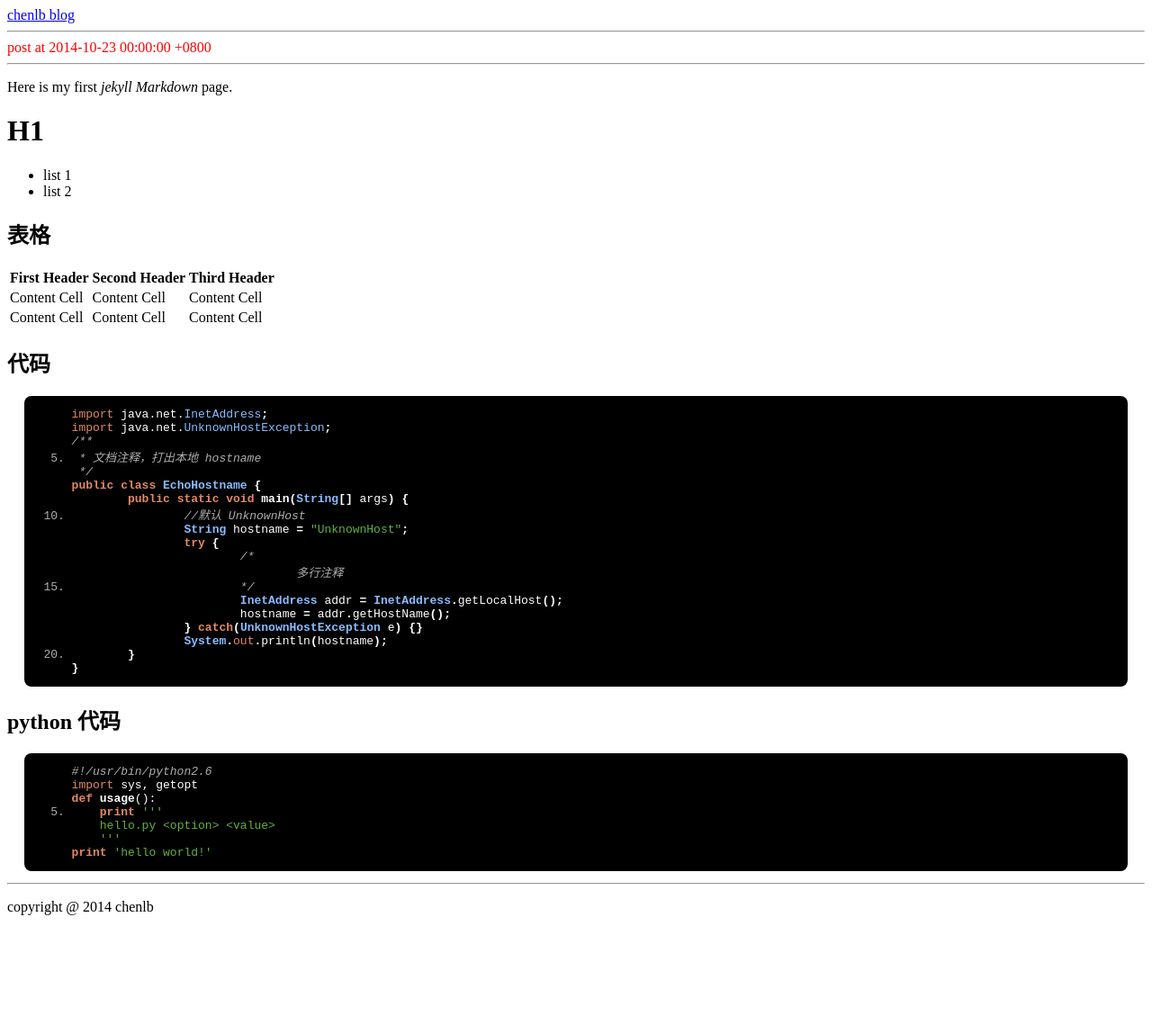
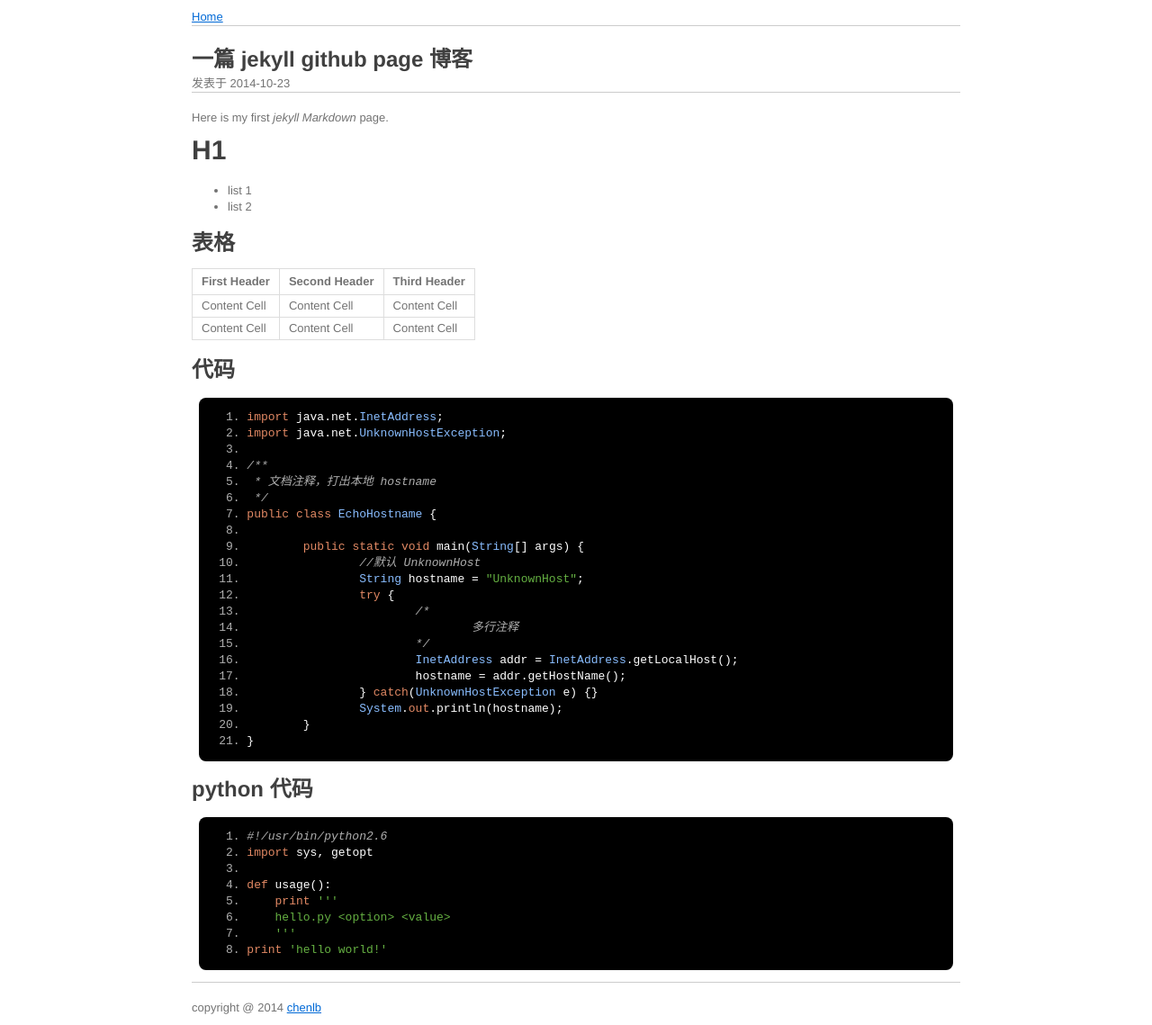
Before and after one commit to chenlb/chenlb.github.io, a Jekyll site: the page built from _posts/2014-10-23-jekyll-first.md, in a window 1280 px wide. Shown: the whole page at 90% size. Built offline with Jekyll 4.4.1, drawn with Linux system fonts in a browser that asks for light colours; before the commit the page ends 1033 px from its top, so only the background shows below that.

Commit message:
使用时间格式和 mou 风格的 css

```diff
--- a/_includes/footer.html
+++ b/_includes/footer.html
@@ -1 +1 @@
-<p>copyright @ 2014 chenlb</p>
+<p>copyright @ 2014 <a href="http://blog.chenlb.com" target="_blank">chenlb</a></p>
--- a/_includes/head.html
+++ b/_includes/head.html
@@ -1 +1 @@
-<a href="http://blog.chenlb.com">chenlb blog</a>
+<a href="/">Home</a>
--- a/_layouts/default.html
+++ b/_layouts/default.html
@@ -1,7 +1,8 @@
+<!doctype html>
 <html>
   <head>
     <meta charset="utf-8">
-    <link href="/css/syntax.css" rel="stylesheet">
+    <link href="/css/style-mou.css" rel="stylesheet">
     <link href="/css/prettify-sunburst.css" rel="stylesheet">
     <script src="/js/jquery-1.11.1.min.js"></script>
     <script src="/js/google-code-prettify/prettify.js"></script>
--- a/_layouts/post.html
+++ b/_layouts/post.html
@@ -1,7 +1,8 @@
 ---
 layout: default
 ---
-  <div style="color:red;">post at {{ page.date }}</div>
+<h2>{{ page.title }}</h2>
+  <div>发表于 {{ page.date | date:"%Y-%m-%d" }}</div>
   <hr/>
  <div>
   {{ content }}
--- a/css/prettify-sunburst.css
+++ b/css/prettify-sunburst.css
@@ -33,7 +33,7 @@ pre.prettyprint {
 
 /* Specify class=linenums on a pre to get line numbering */
 ol.linenums { margin-top: 0; margin-bottom: 0; color: #AEAEAE; } /* IE indents via margin-left */
-li.L0,li.L1,li.L2,li.L3,li.L5,li.L6,li.L7,li.L8 { list-style-type: none }
+/*li.L0,li.L1,li.L2,li.L3,li.L5,li.L6,li.L7,li.L8 { list-style-type: none }*/
 /* Alternate shading for lines */
 li.L1,li.L3,li.L5,li.L7,li.L9 { }
 
--- /dev/null
+++ b/css/style-mou.css
@@ -0,0 +1,119 @@
+h1,
+h2,
+h3,
+h4,
+h5,
+h6,
+p,
+blockquote {
+    margin: 0;
+    padding: 0;
+}
+body {
+    font-family: "Helvetica Neue", Helvetica, "Hiragino Sans GB", Arial, sans-serif;
+    font-size: 13px;
+    line-height: 18px;
+    color: #737373;
+    background-color: white;
+    margin: 10px 13px 10px 13px;
+}
+table {
+	margin: 10px 0 15px 0;
+	border-collapse: collapse;
+}
+td,th {
+	border: 1px solid #ddd;
+	padding: 3px 10px;
+}
+th {
+	padding: 5px 10px;
+}
+
+a {
+    color: #0069d6;
+}
+a:hover {
+    color: #0050a3;
+    text-decoration: none;
+}
+a img {
+    border: none;
+}
+p {
+    margin-bottom: 9px;
+}
+h1,
+h2,
+h3,
+h4,
+h5,
+h6 {
+    color: #404040;
+    line-height: 36px;
+}
+h1 {
+    margin-bottom: 18px;
+    font-size: 30px;
+}
+h2 {
+    font-size: 24px;
+}
+h3 {
+    font-size: 18px;
+}
+h4 {
+    font-size: 16px;
+}
+h5 {
+    font-size: 14px;
+}
+h6 {
+    font-size: 13px;
+}
+hr {
+    margin: 0 0 19px;
+    border: 0;
+    border-bottom: 1px solid #ccc;
+}
+blockquote {
+    padding: 13px 13px 21px 15px;
+    margin-bottom: 18px;
+    font-family:georgia,serif;
+    font-style: italic;
+}
+blockquote:before {
+    content:"\201C";
+    font-size:40px;
+    margin-left:-10px;
+    font-family:georgia,serif;
+    color:#eee;
+}
+blockquote p {
+    font-size: 14px;
+    font-weight: 300;
+    line-height: 18px;
+    margin-bottom: 0;
+    font-style: italic;
+}
+sup {
+    font-size: 0.83em;
+    vertical-align: super;
+    line-height: 0;
+}
+* {
+	-webkit-print-color-adjust: exact;
+}
+@media screen and (min-width: 914px) {
+    body {
+        width: 854px;
+        margin:10px auto;
+    }
+}
+@media print {
+	body,h1,h2,h3,h4,h5,h6 {
+		color: black;
+	}
+	table {
+		page-break-inside: avoid;
+	}
+}
--- a/css/syntax.css
+++ /dev/null
@@ -1,60 +0,0 @@
-.highlight  { background: #ffffff; }
-.highlight .c { color: #999988; font-style: italic } /* Comment */
-.highlight .err { color: #a61717; background-color: #e3d2d2 } /* Error */
-.highlight .k { font-weight: bold } /* Keyword */
-.highlight .o { font-weight: bold } /* Operator */
-.highlight .cm { color: #999988; font-style: italic } /* Comment.Multiline */
-.highlight .cp { color: #999999; font-weight: bold } /* Comment.Preproc */
-.highlight .c1 { color: #999988; font-style: italic } /* Comment.Single */
-.highlight .cs { color: #999999; font-weight: bold; font-style: italic } /* Comment.Special */
-.highlight .gd { color: #000000; background-color: #ffdddd } /* Generic.Deleted */
-.highlight .gd .x { color: #000000; background-color: #ffaaaa } /* Generic.Deleted.Specific */
-.highlight .ge { font-style: italic } /* Generic.Emph */
-.highlight .gr { color: #aa0000 } /* Generic.Error */
-.highlight .gh { color: #999999 } /* Generic.Heading */
-.highlight .gi { color: #000000; background-color: #ddffdd } /* Generic.Inserted */
-.highlight .gi .x { color: #000000; background-color: #aaffaa } /* Generic.Inserted.Specific */
-.highlight .go { color: #888888 } /* Generic.Output */
-.highlight .gp { color: #555555 } /* Generic.Prompt */
-.highlight .gs { font-weight: bold } /* Generic.Strong */
-.highlight .gu { color: #aaaaaa } /* Generic.Subheading */
-.highlight .gt { color: #aa0000 } /* Generic.Traceback */
-.highlight .kc { font-weight: bold } /* Keyword.Constant */
-.highlight .kd { font-weight: bold } /* Keyword.Declaration */
-.highlight .kp { font-weight: bold } /* Keyword.Pseudo */
-.highlight .kr { font-weight: bold } /* Keyword.Reserved */
-.highlight .kt { color: #445588; font-weight: bold } /* Keyword.Type */
-.highlight .m { color: #009999 } /* Literal.Number */
-.highlight .s { color: #d14 } /* Literal.String */
-.highlight .na { color: #008080 } /* Name.Attribute */
-.highlight .nb { color: #0086B3 } /* Name.Builtin */
-.highlight .nc { color: #445588; font-weight: bold } /* Name.Class */
-.highlight .no { color: #008080 } /* Name.Constant */
-.highlight .ni { color: #800080 } /* Name.Entity */
-.highlight .ne { color: #990000; font-weight: bold } /* Name.Exception */
-.highlight .nf { color: #990000; font-weight: bold } /* Name.Function */
-.highlight .nn { color: #555555 } /* Name.Namespace */
-.highlight .nt { color: #000080 } /* Name.Tag */
-.highlight .nv { color: #008080 } /* Name.Variable */
-.highlight .ow { font-weight: bold } /* Operator.Word */
-.highlight .w { color: #bbbbbb } /* Text.Whitespace */
-.highlight .mf { color: #009999 } /* Literal.Number.Float */
-.highlight .mh { color: #009999 } /* Literal.Number.Hex */
-.highlight .mi { color: #009999 } /* Literal.Number.Integer */
-.highlight .mo { color: #009999 } /* Literal.Number.Oct */
-.highlight .sb { color: #d14 } /* Literal.String.Backtick */
-.highlight .sc { color: #d14 } /* Literal.String.Char */
-.highlight .sd { color: #d14 } /* Literal.String.Doc */
-.highlight .s2 { color: #d14 } /* Literal.String.Double */
-.highlight .se { color: #d14 } /* Literal.String.Escape */
-.highlight .sh { color: #d14 } /* Literal.String.Heredoc */
-.highlight .si { color: #d14 } /* Literal.String.Interpol */
-.highlight .sx { color: #d14 } /* Literal.String.Other */
-.highlight .sr { color: #009926 } /* Literal.String.Regex */
-.highlight .s1 { color: #d14 } /* Literal.String.Single */
-.highlight .ss { color: #990073 } /* Literal.String.Symbol */
-.highlight .bp { color: #999999 } /* Name.Builtin.Pseudo */
-.highlight .vc { color: #008080 } /* Name.Variable.Class */
-.highlight .vg { color: #008080 } /* Name.Variable.Global */
-.highlight .vi { color: #008080 } /* Name.Variable.Instance */
-.highlight .il { color: #009999 } /* Literal.Number.Integer.Long */
--- a/index.html
+++ b/index.html
@@ -8,7 +8,7 @@ title: 第一个主页
 {% for post in site.posts %}
 <li>
 <h2>
-  {{ post.date | date_to_string }} :
+  {{ post.date | date:"%Y-%m-%d" }} :
   <a href="{{ post.url }}">
     {{ post.title }}
   </a>
```
Also changed, not shown: other parts of index.html (+1 -1 lines).
